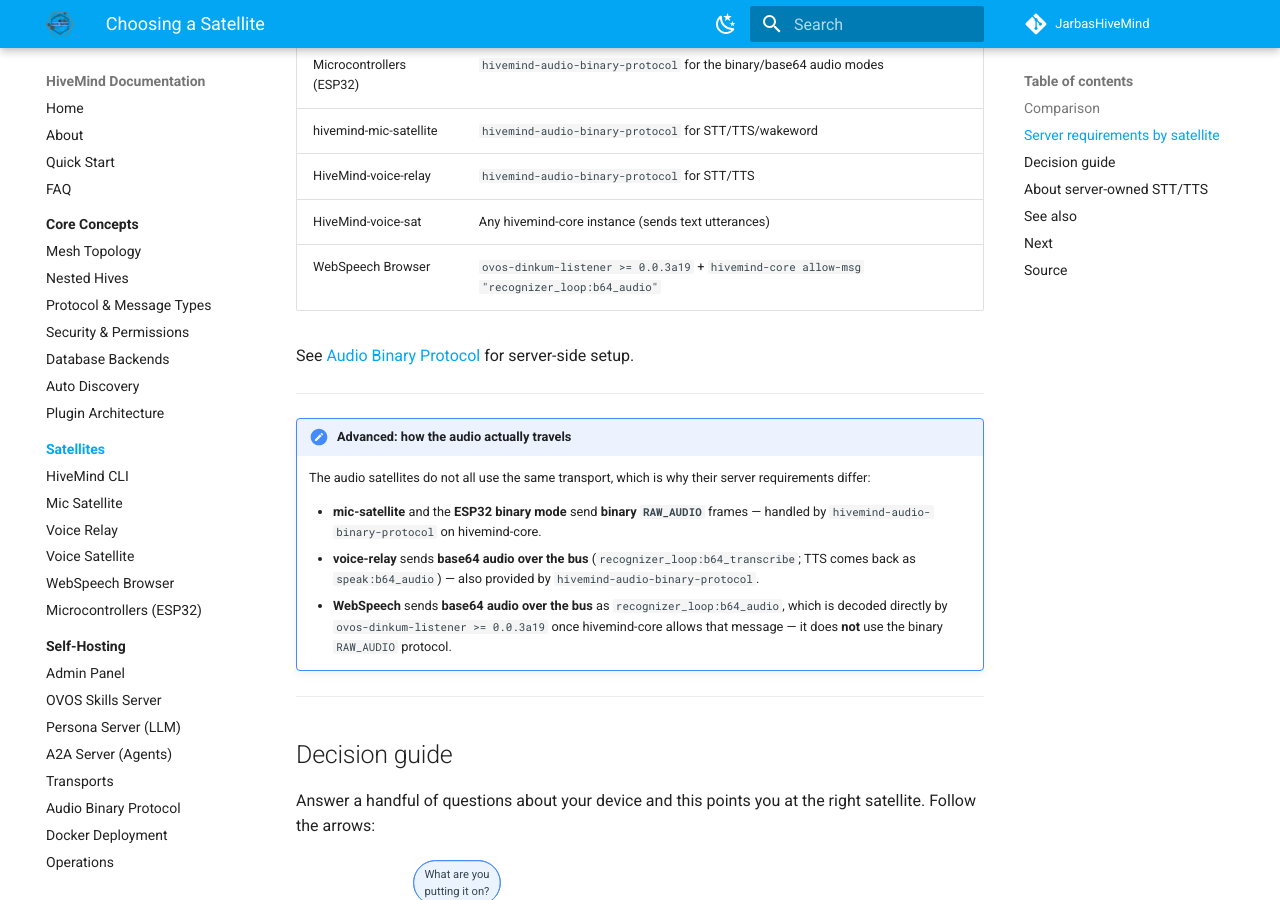
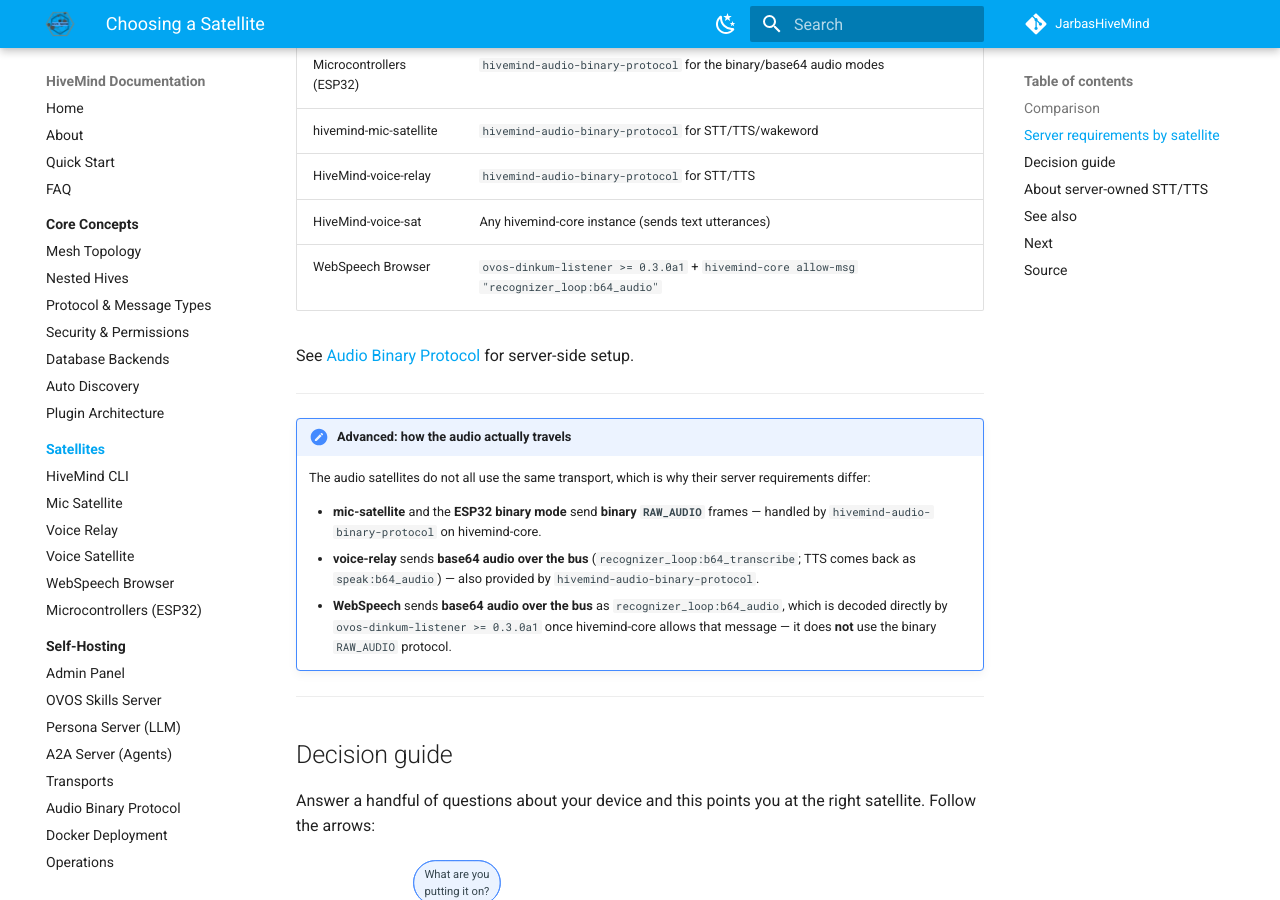
Before and after one commit to JarbasHiveMind/HiveMind-community-docs, an MkDocs documentation site: the page built from docs/satellites/index.md, in a window 1280 px wide and 900 px high, scrolled down 1618 px. Built offline with MkDocs 1.6.1 and Material for MkDocs 9.7.7, drawn with Linux system fonts in a browser that asks for light colours.

Commit message:
fix: ovos-dinkum-listener version floor was too low to have the feature
recognizer_loop:b64_audio handling landed in ovos-dinkum-listener#152,
first shipped in 0.3.0a1. The documented floor, 0.0.3a19, predates the
feature entirely and would let a reader pin a listener with no
b64_audio handler at all.

Co-Authored-By: Claude Fable 5 <noreply@anthropic.com>

```diff
--- a/docs/satellites/index.md
+++ b/docs/satellites/index.md
@@ -45,7 +45,7 @@ The **microcontroller** clients (ESP32 in C, or MicroPython) are the thinnest *h
 | hivemind-mic-satellite | `hivemind-audio-binary-protocol` for STT/TTS/wakeword |
 | HiveMind-voice-relay | `hivemind-audio-binary-protocol` for STT/TTS |
 | HiveMind-voice-sat | Any hivemind-core instance (sends text utterances) |
-| WebSpeech Browser | `ovos-dinkum-listener >= 0.0.3a19` + `hivemind-core allow-msg "recognizer_loop:b64_audio"` |
+| WebSpeech Browser | `ovos-dinkum-listener >= 0.3.0a1` + `hivemind-core allow-msg "recognizer_loop:b64_audio"` |
 
 See [Audio Binary Protocol](../server/audio-binary-protocol.md) for server-side setup.
 
@@ -61,7 +61,7 @@ See [Audio Binary Protocol](../server/audio-binary-protocol.md) for server-side
       (`recognizer_loop:b64_transcribe`; TTS comes back as `speak:b64_audio`) — also
       provided by `hivemind-audio-binary-protocol`.
     - **WebSpeech** sends **base64 audio over the bus** as `recognizer_loop:b64_audio`,
-      which is decoded directly by `ovos-dinkum-listener >= 0.0.3a19` once hivemind-core
+      which is decoded directly by `ovos-dinkum-listener >= 0.3.0a1` once hivemind-core
       allows that message — it does **not** use the binary `RAW_AUDIO` protocol.
 
 ---
```
Also changed, not shown: docs/satellites/webspeech.md (+2 -2 lines).
